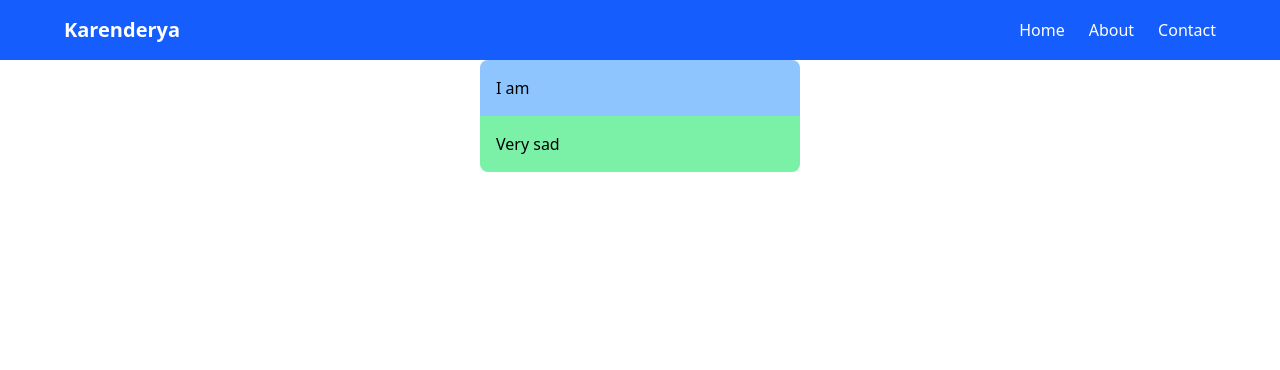
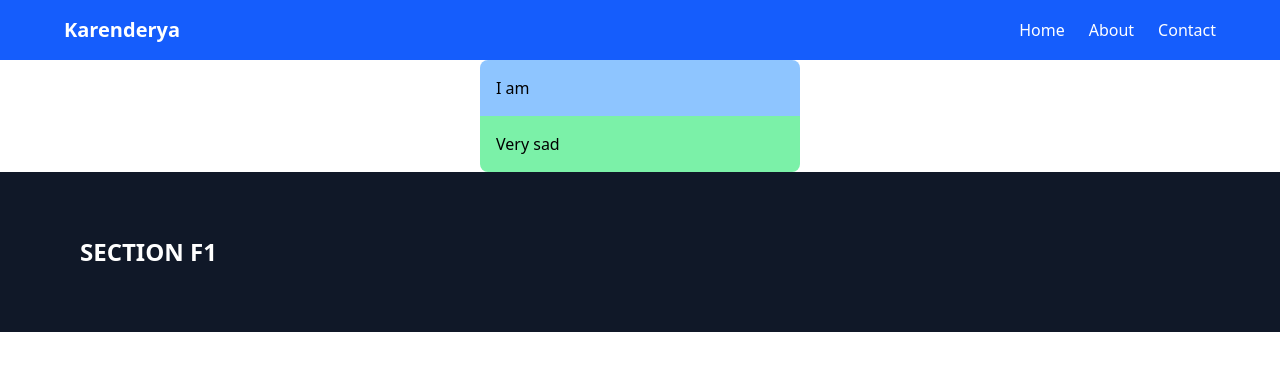
Before and after one commit to ChristianNemeno/KarenderyaV2, a React (Vite) app in the folder laarnis/: page / in a window 1280 px wide. Shown: the top 370 px of the page. Built offline with nearby package versions, Linux system fonts and the light colour scheme.

Commit message:
section componenet , understanding how , having predefined classes in the current component , can choose using ternary and arrays ,depending which you want

```diff
--- a/laarnis/src/App.tsx
+++ b/laarnis/src/App.tsx
@@ -3,6 +3,7 @@ import './App.css'
 
 import Card from './components/card';
 import Navbar from './components/navbar';
+import { Section } from './components/section';
 
 function App() {
 
@@ -20,12 +21,14 @@ function App() {
     />
 
 
-
      <Card
       title = "I am"
       content="Very sad"
+     ></Card>
 
-     ></Card>
+    <Section background='dark' fullHeight={false} >
+      <h2 className="text-2xl font-bold">SECTION F1</h2>
+    </Section>
 
     </>
   )
--- a/laarnis/src/CSS_FIles/button.css
+++ /dev/null
@@ -1 +0,0 @@
-@import "tailwindcss";
--- /dev/null
+++ b/laarnis/src/components/Section.tsx
@@ -0,0 +1,40 @@
+import React, { type ReactNode } from 'react';
+
+
+interface SectionProps {
+    children : React.ReactNode;
+    className?: string;
+    id?: string;
+    fullHeight?: boolean;
+    background?: 'light' | 'dark' | 'primary' | 'secondary' | 'custom'
+}
+
+export const Section: React.FC<SectionProps> = ({
+    children,
+    className = '',
+    id,
+    fullHeight = true,
+    background = 'light'
+}) => {
+    const baseClasses = fullHeight
+    ? 'min-h-screen w-full flex items-center justify-center'
+    : 'w-full py-16';
+
+    const backgroundClasses = {
+        light: 'bg-white text-gray-900',
+        dark: 'bg-gray-900 text-white',
+        primary: 'bg-blue-600 text-white',
+        secondary: 'bg-gray-100 text-gray-900',
+        custom: ''
+    };
+
+    const combinedClasses = `${baseClasses} ${backgroundClasses[background]} ${className}`.trim();
+
+    return (
+        <section id={id} className={combinedClasses}>
+            <div className="max-w-6xl mx-auto w-full px-4">
+                {children}
+            </div>
+        </section>
+    );
+}
```
Also changed, not shown: laarnis/src/pages/landing.tsx (added).
